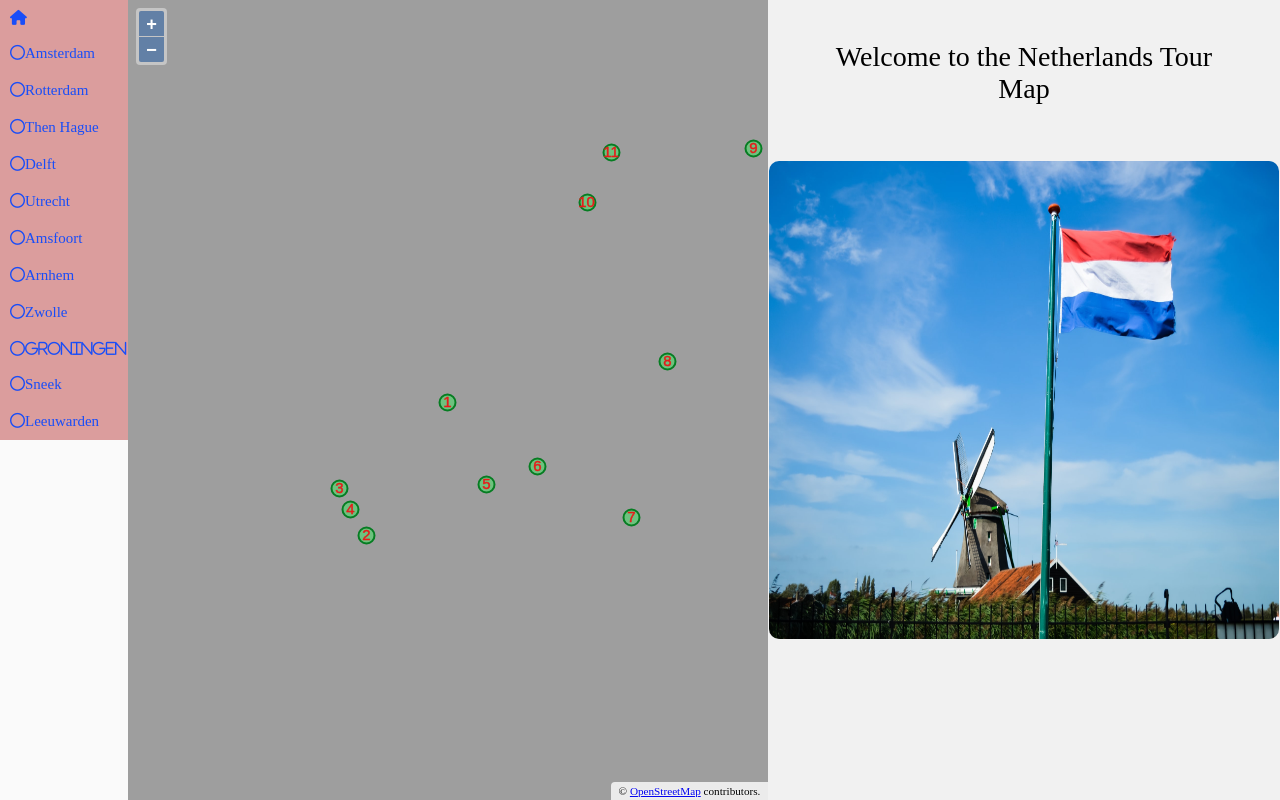
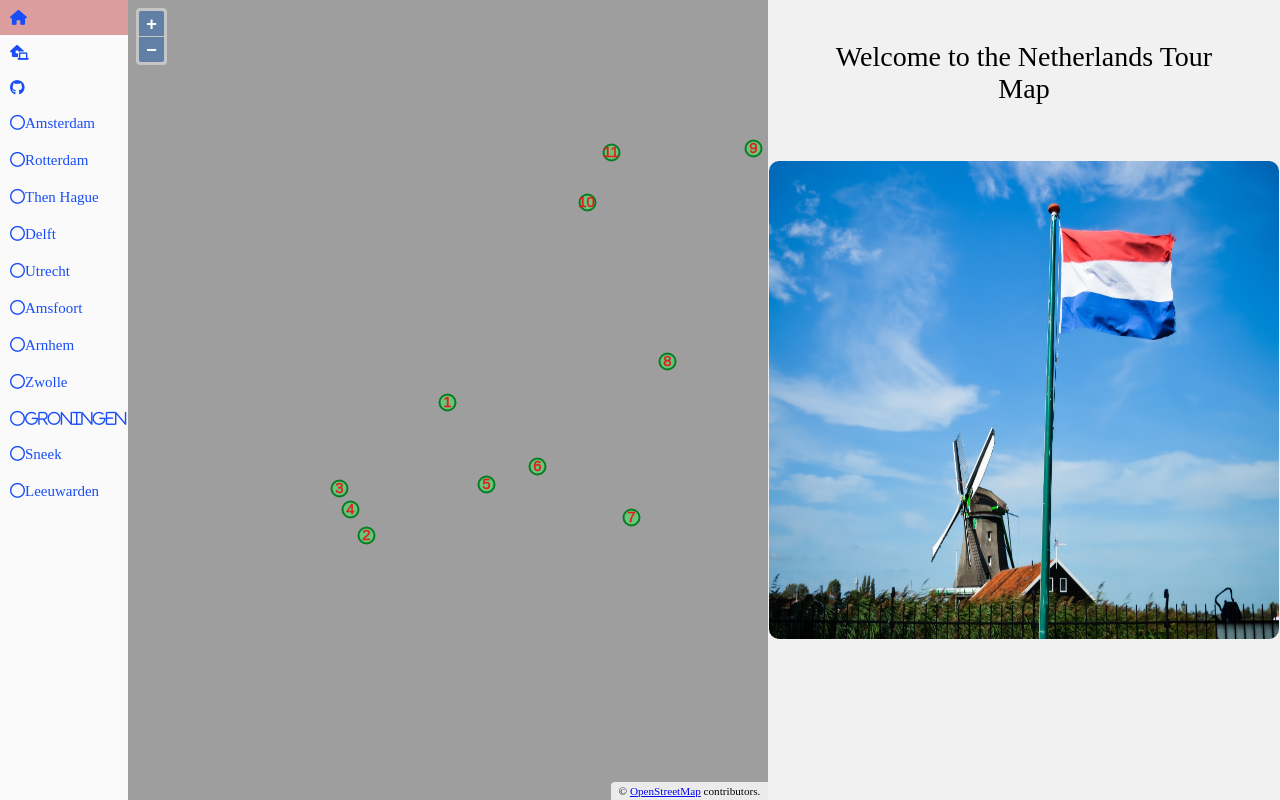
Before and after one commit to mariamsajadian/Openlayer, a plain HTML site: page index.html in a window 1280 px wide. Drawn offline with Linux system fonts and the light colour scheme.

Commit message:
Add files via upload

```diff
--- a/index.html
+++ b/index.html
@@ -12,17 +12,19 @@
         <div class="grid-1">
             <div class="column-navigation">
                 <a title='Home' id='Home' class='active'><i class="fas fa-home" id='Home'></i></a>
-                <a title='Amsterdam' id='Amsterdam' class='active'><i class="far fa-circle" id='Amsterdam'></i>Amsterdam</a>
-                <a title='Rotterdam' id='Rotterdam' class='active'><i class="far fa-circle" id='Rotterdam'></i>Rotterdam</a>
-                <a title='Then Hague' id='Then Hague' class='active'><i class="far fa-circle" id='Then Hague'></i>Then Hague</a>
-                <a title='Delft' id='Delft' class='active'><i class="far fa-circle" id='Delft'></i>Delft</a>
-                <a title='Utrecht' id='Utrecht' class='active'><i class="far fa-circle" id='Utrecht'></i>Utrecht</a>
-                <a title='Amsfoort' id='Amsfoort' class='active'><i class="far fa-circle" id='Amsfoort'></i>Amsfoort</a>
-                <a title='Arnhem' id='Arnhem' class='active'><i class="far fa-circle" id='Arnhem'></i>Arnhem</a>
-                <a title='Zwolle' id='Zwolle' class='active'><i class="far fa-circle" id='Zwolle'></i>Zwolle</a>
-                <a title='Groningen' id='Groningen' class='active'><i class="far fa-circle" id='Groningen'>Groningen</i></a>
-                <a title='Sneek' id='Sneek' class='active'><i class="far fa-circle" id='Sneek'></i>Sneek</a>
-                <a title='Leeuwarden' id='Leeuwarden' class='active'><i class="far fa-circle" id='Leeuwarden'></i>Leeuwarden</a>
+                <a title='Home' id='Home' href="https://fervent-albattani-4f90e8.netlify.app/" target="_blank"><i class="fas fa-laptop-house"></i></a>
+                <a title='github' id='github' href="https://github.com/mariamsajadian/Openlayer" target="_blank"><i class="fab fa-github"></i></a>
+                <a title='Amsterdam' id='Amsterdam'><i class="far fa-circle" id='Amsterdam'></i>Amsterdam</a>
+                <a title='Rotterdam' id='Rotterdam'><i class="far fa-circle" id='Rotterdam'></i>Rotterdam</a>
+                <a title='Then Hague' id='Then Hague'><i class="far fa-circle" id='Then Hague'></i>Then Hague</a>
+                <a title='Delft' id='Delft' ><i class="far fa-circle" id='Delft'></i>Delft</a>
+                <a title='Utrecht' id='Utrecht'><i class="far fa-circle" id='Utrecht'></i>Utrecht</a>
+                <a title='Amsfoort' id='Amsfoort'><i class="far fa-circle" id='Amsfoort'></i>Amsfoort</a>
+                <a title='Arnhem' id='Arnhem'><i class="far fa-circle" id='Arnhem'></i>Arnhem</a>
+                <a title='Zwolle' id='Zwolle'><i class="far fa-circle" id='Zwolle'></i>Zwolle</a>
+                <a title='Groningen' id='Groningen'><i class="far fa-circle" id='Groningen'>Groningen</i></a>
+                <a title='Sneek' id='Sneek'><i class="far fa-circle" id='Sneek'></i>Sneek</a>
+                <a title='Leeuwarden' id='Leeuwarden'><i class="far fa-circle" id='Leeuwarden'></i>Leeuwarden</a>
             </div>
         </div>
         <div class='grid-2'>
```
